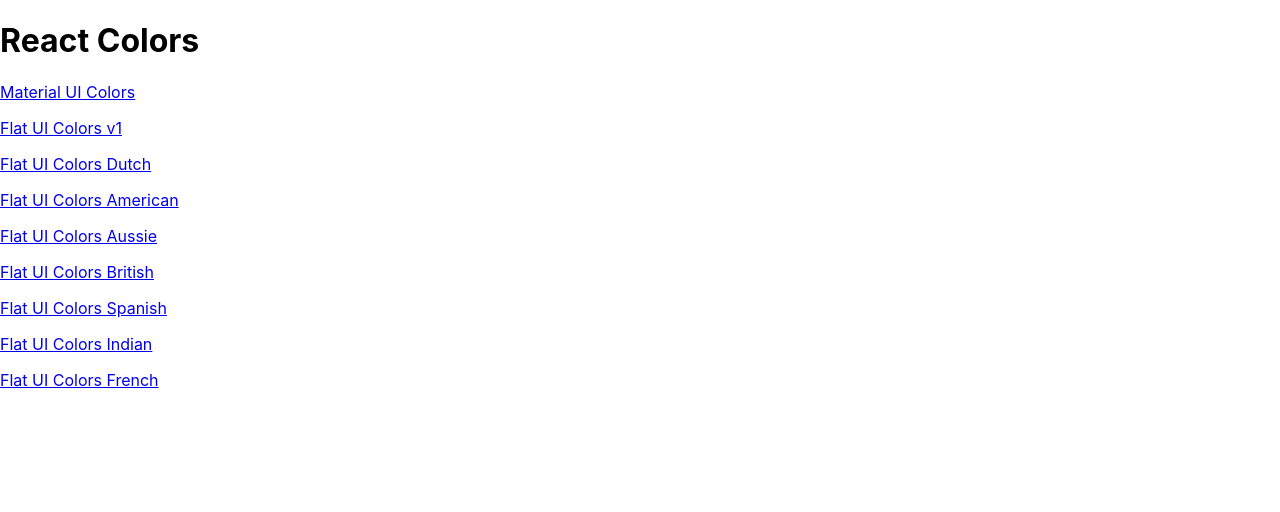
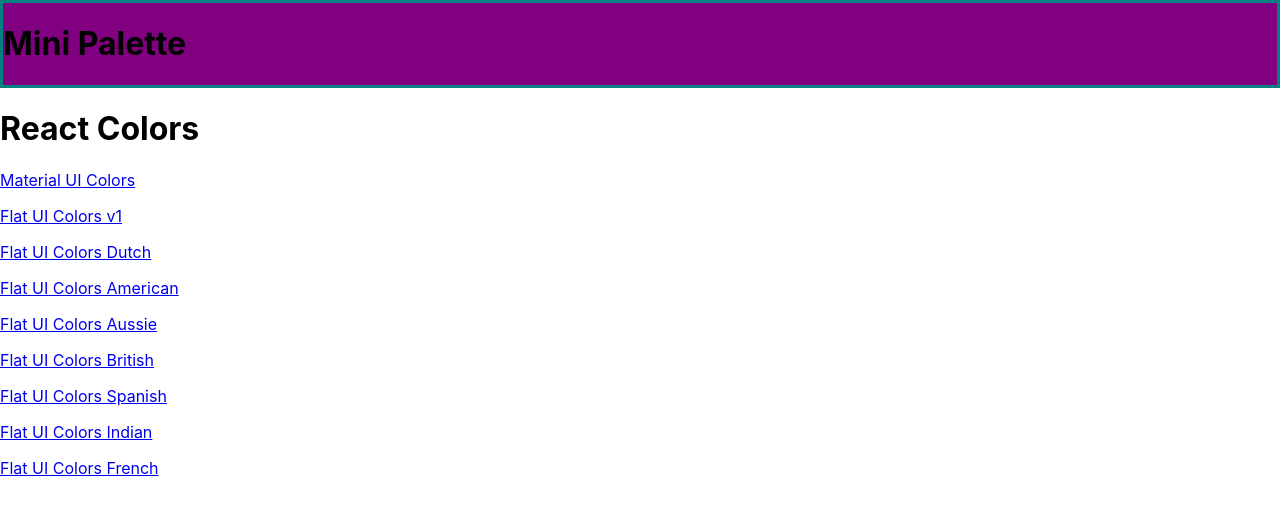
Before and after one commit to farocan/React_Colors_Project, a React (Create React App) app in the folder colors-app/: page / in a window 1280 px wide. Shown: the top 512 px of the page. Built offline with nearby package versions, Linux system fonts and the light colour scheme.

Commit message:
adding MiniPalette

```diff
--- /dev/null
+++ b/colors-app/src/MiniPalette.css
@@ -0,0 +1,4 @@
+.title {
+    background-color: purple;
+    border: 3px solid teal;
+    }
--- /dev/null
+++ b/colors-app/src/MiniPalette.js
@@ -0,0 +1,13 @@
+import React from 'react';
+import "./MiniPalette.css";
+// import { withStyles } from '@material-ui/core/styles';
+
+
+function MiniPalette(){
+    return (
+        <div className='title'>
+            <h1>Mini Palette</h1>
+        </div>
+    );
+}
+export default (MiniPalette);
--- a/colors-app/src/PaletteList.js
+++ b/colors-app/src/PaletteList.js
@@ -1,4 +1,5 @@
 import React, { Component } from 'react';
+import MiniPalette from "./MiniPalette";
 import {Link} from "react-router-dom";
 
 class PaletteList extends Component {
@@ -6,6 +7,7 @@
         const {palettes} = this.props;
         return (
             <div>
+                <MiniPalette/>
                 <h1>React Colors</h1>
                 {palettes.map(palette => (
                     <p>
```
